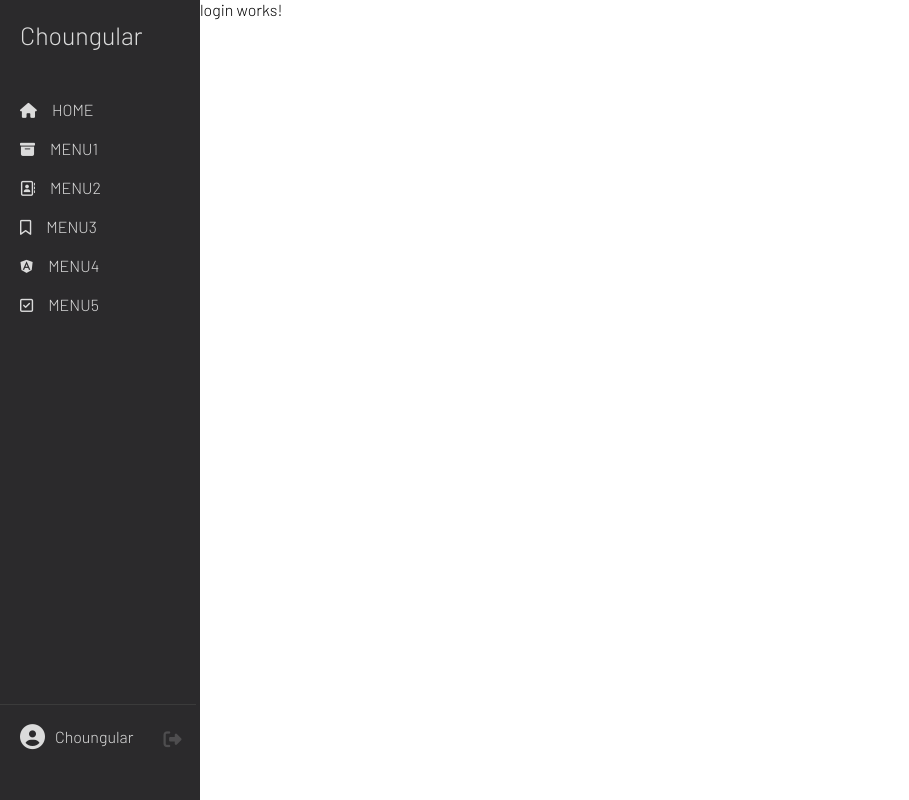
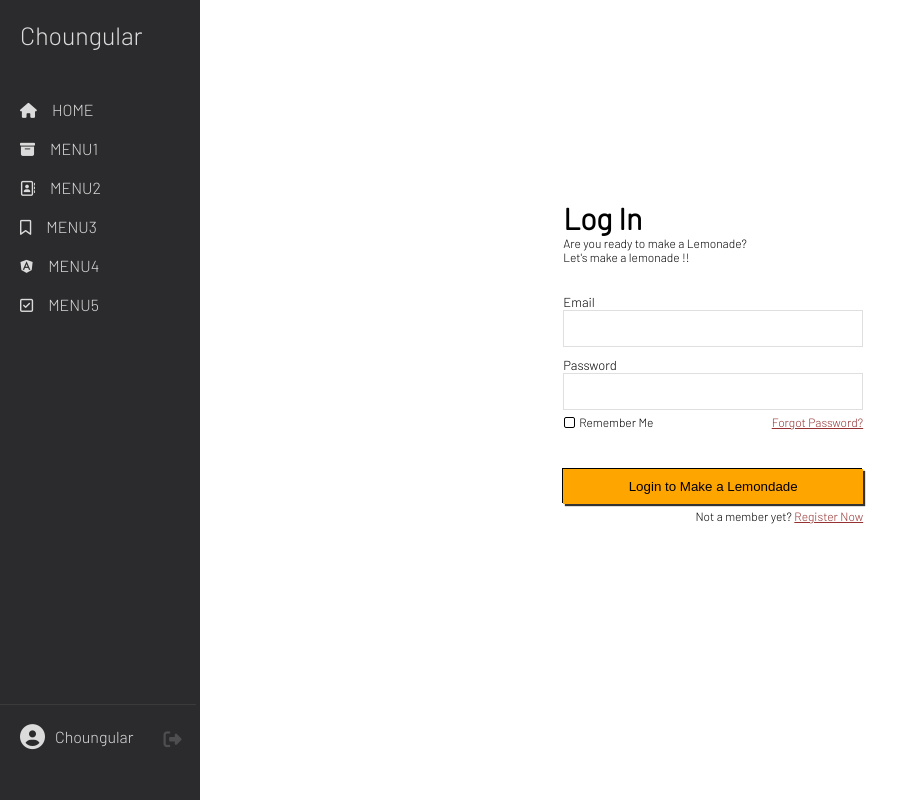
Before and after one commit to yeonnnee/geocoding, an Angular app: page /login in a window 1280 px wide. Shown: the whole page, without its empty margins (0-909 px from the left). Built offline with nearby package versions, Linux system fonts and the light colour scheme.

Commit message:
로그인 화면 생성

```diff
--- a/src/components/login/login.component.html
+++ b/src/components/login/login.component.html
@@ -1 +1,32 @@
-<p>login works!</p>
+
+<div class="login">
+  <h1>Log In</h1>
+  <p>Are you ready to make a Lemonade? <br /> Let's make a lemonade !!</p>
+
+  <form class="login-form">
+    <div class="form-input">
+      <label for="email">Email</label>
+      <input id="email" type="email" autocomplete>
+    </div>
+    <div class="form-input">
+      <label for="password">Password</label>
+      <input id="password" type="password" autocomplete>
+    </div>
+  </form>
+
+  <div class="option">
+    <div class="remember">
+      <input type="checkbox" id="remember-cbx" name="remember-cbx">
+      <label class="cbx" for="remember-cbx">Remember Me</label>
+    </div>
+    <div class="flex-spacer"></div>
+    <div class="find-password">
+      <a>Forgot Password?</a>
+    </div>
+  </div>
+  <button>Login to Make a Lemondade</button>
+  <div class="register">
+    <p>Not a member yet? <a>Register Now</a></p>
+
+  </div>
+</div>
--- a/src/components/login/login.component.scss
+++ b/src/components/login/login.component.scss
@@ -0,0 +1,70 @@
+.login {
+  position: absolute;
+  top: 25%;
+  left: 44%;
+  width: 300px;
+  font-size: 12px;
+
+  h1 {
+    font-size: 30px;
+    font-weight: bold;
+  }
+
+  .login-form {
+    margin: 30px 0 0;
+    font-size: 13px;
+
+    .form-input {
+      margin: 10px 0 0;
+      input {
+        width: 100%;
+        padding: 10px;
+        border:1px solid #e0dfdf;
+
+        &:focus, &:hover {
+          border:1px solid orange;
+          transition: all 0.5s ease;
+        }
+      }
+    }
+
+    label {
+      display: block;
+    }
+  }
+
+  .option{
+    display: flex;
+    padding: 0 0 0 16px;
+    margin: 5px 0 0;
+
+    .flex-spacer {
+      flex:1
+    }
+  }
+
+  button {
+    width: 100%;
+    padding: 10px;
+    margin: 40px 0 0;
+    background-color: orange;
+    box-shadow: 2px 2px 1px #353434, -1px -1px 0 #000;
+
+    &:focus {
+      box-shadow: 1px 1px 0px #353434, -2px -2px 1px #000;
+    }
+  }
+
+  .find-password, .register {
+    a {
+      text-decoration: underline;
+      color: #963131;
+      cursor: pointer;
+    }
+  }
+
+  .register {
+    margin: 5px 0 0;
+    text-align: right;
+  }
+}
--- a/src/styles.scss
+++ b/src/styles.scss
@@ -30,6 +30,7 @@ button, input {
 }
 
 button {
+  border: none;
   cursor: pointer;
 }
 
@@ -37,3 +38,35 @@ a {
   text-decoration: none;
   color: inherit;
 }
+
+input[type="checkbox"] {
+  display: none;
+}
+
+input[type="checkbox"]:checked ~ .cbx {
+  &::after {
+    content: "\f00c";
+    font-family: "FontAwesome";
+    position: absolute;
+    left: -15px;
+    top: 1px;
+    font-size: 11px;
+    color: #963131;
+  }
+}
+
+.cbx {
+  position: relative;
+  cursor: pointer;
+
+  &::before {
+    content: '';
+    position: absolute;
+    left: -15px;
+    top: 2px;
+    width: 9px;
+    height: 9px;
+    border: 1px solid black;
+    border-radius: 2px;
+  }
+}
```
